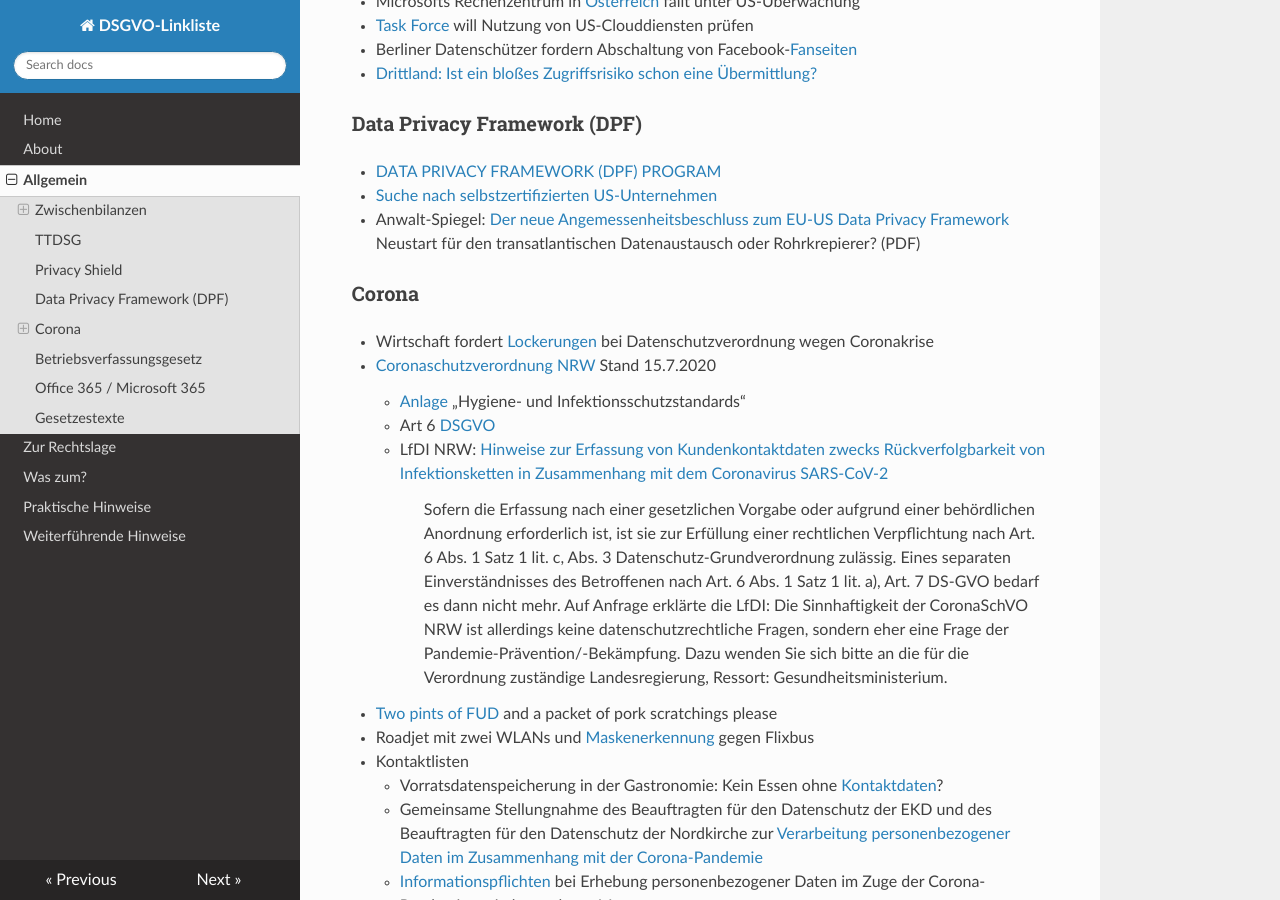
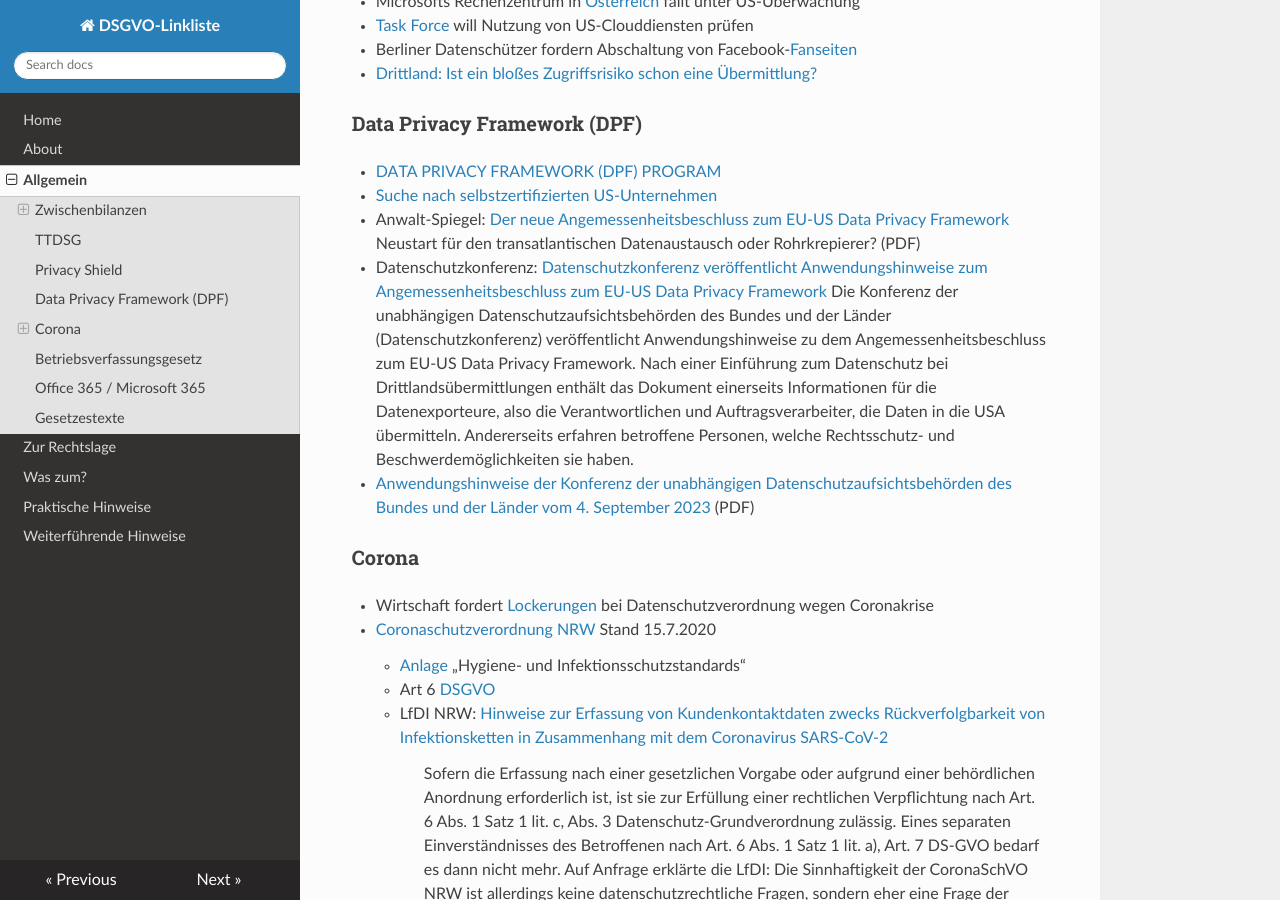
Before and after one commit to jrselzer/DSGVO-Linkliste, an MkDocs documentation site: the page built from docs/Allgemein.md, in a window 1280 px wide and 900 px high, scrolled down 3939 px. Built offline with MkDocs 1.6.1, drawn with Linux system fonts in a browser that asks for light colours; nearby versions of some CDN libraries.

Commit message:
Update Allgemein.md

```diff
--- a/docs/Allgemein.md
+++ b/docs/Allgemein.md
@@ -147,6 +147,8 @@ Allgemein
 * [DATA PRIVACY FRAMEWORK (DPF) PROGRAM](https://www.dataprivacyframework.gov/s/)
   * [Suche nach selbstzertifizierten US-Unternehmen](https://www.dataprivacyframework.gov/s/participant-search)
 * Anwalt-Spiegel: [Der neue Angemessenheitsbeschluss zum EU-US Data Privacy Framework](https://www.deutscheranwaltspiegel.de/wp-content/uploads/sites/49/2023/08/DAS-Online_Ausgabe-17-2023_L.pdf) Neustart für den transatlantischen Datenaustausch oder Rohrkrepierer? (PDF)
+* Datenschutzkonferenz: [Datenschutzkonferenz veröffentlicht Anwendungshinweise zum Angemessenheitsbeschluss zum EU-US Data Privacy Framework](https://www.datenschutzzentrum.de/artikel/1453-.html) Die Konferenz der unabhängigen Datenschutzaufsichtsbehörden des Bundes und der Länder (Datenschutzkonferenz) veröffentlicht Anwendungshinweise zu dem Angemessenheitsbeschluss zum EU-US Data Privacy Framework. Nach einer Einführung zum Datenschutz bei Drittlandsübermittlungen enthält das Dokument einerseits Informationen für die Datenexporteure, also die Verantwortlichen und Auftragsverarbeiter, die Daten in die USA übermitteln. Andererseits erfahren betroffene Personen, welche Rechtsschutz- und Beschwerdemöglichkeiten sie haben.
+  * [Anwendungshinweise der Konferenz der unabhängigen Datenschutzaufsichtsbehörden des Bundes und der Länder vom 4. September 2023](https://www.datenschutzzentrum.de/uploads/dsk/23-09-04_DSK-Anwendungshinweise_EU-US_DPF.pdf) (PDF)
 
 ### Corona
 * Wirtschaft fordert [Lockerungen](https://www.heise.de/newsticker/meldung/Wirtschaft-fordert-Lockerungen-bei-Datenschutzverordnung-wegen-Coronakrise-4713366.html) bei Datenschutzverordnung wegen Coronakrise
```
